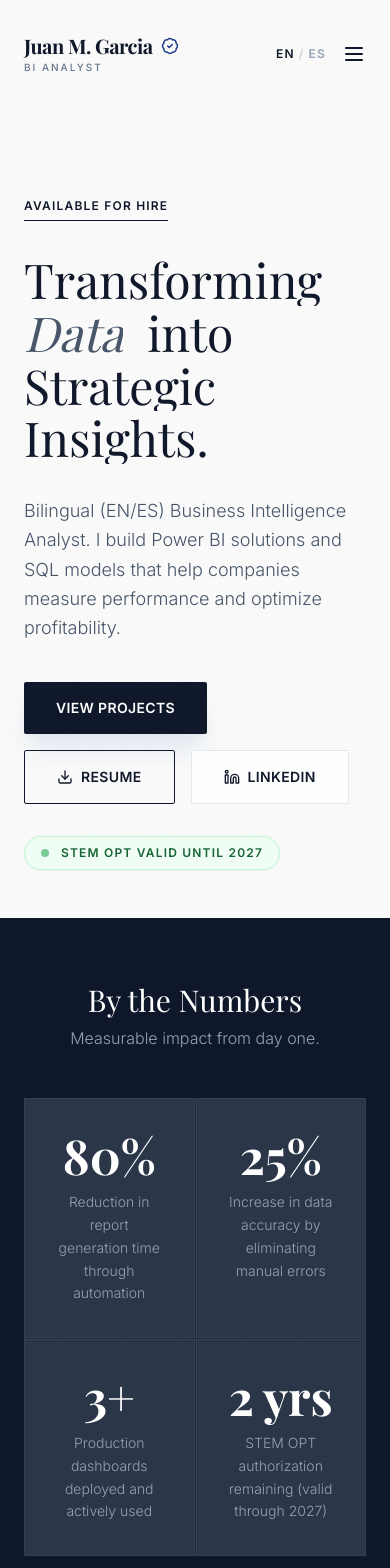
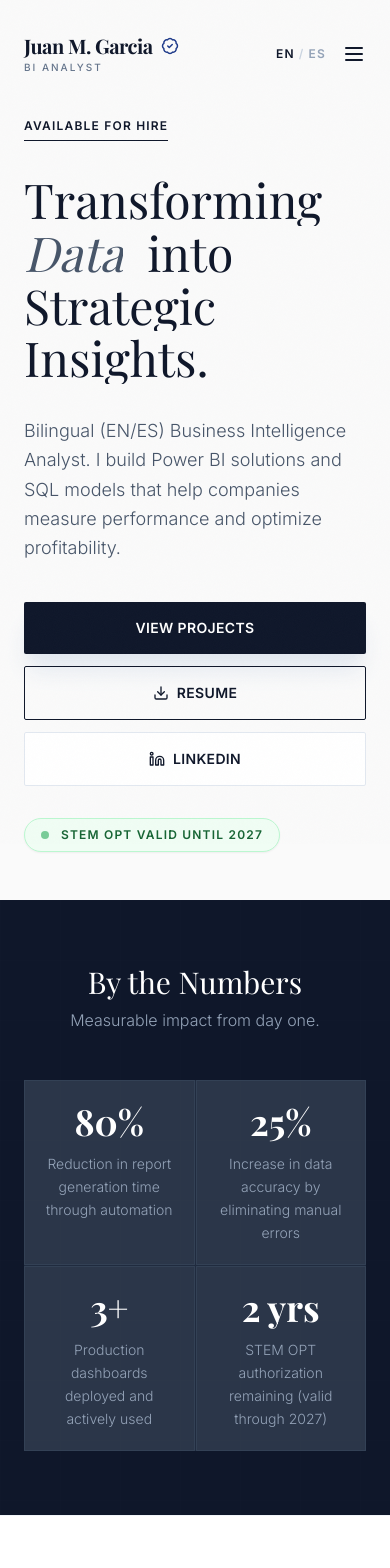
Before and after one commit to juanmaa8/Portfolio, a React (Vite) app: page / in a window 390 px wide. Shown: the top 1568 px of the page. Built offline with nearby package versions, Linux system fonts and the light colour scheme; the HTML template or start-up script is replaced by a standard one; a web font is replaced by a local one.

Commit message:
Update App.tsx

```diff
--- a/src/App.tsx
+++ b/src/App.tsx
@@ -64,17 +64,17 @@ const content = {
         impactBadges:["Automated Reporting","Margin Analysis","SQL Integration"], tags:["Power BI","SQL Server","Sage ERP","DAX"],
         gallery:["/images/dashboard-main.png","/images/regional-map.png","/images/product-analysis.png","/images/customer-trends.png","/images/alerts.png","/images/data-model.png"],
         shortDesc:"Built a central Power BI dashboard connected directly to SQL to track domestic vs. international sales in real time. First time the company had visibility into real per-product margins.",
-        challenge:"The company was running entirely on manual Excel reports. No visibility into SKU-level profitability, no consolidated view of international vs domestic sales — everything was slow and error-prone.",
+        challenge:"The company was running entirely on manual Excel reports. No visibility into SKU-level profitability, no consolidated view of international vs domestic sales. Everything was slow and error-prone.",
         solution:"Connected the Sage ERP to a SQL database to normalize the data, then built a Power BI dashboard with automated refresh. Used DAX measures to calculate real margins per SKU and set up alerts for key thresholds.",
-        results:["Cut manual reporting time by 80% through full automation.","Improved data accuracy by 25%+ by eliminating manual entry errors.","Gave the team real-time visibility into margins — directly used for pricing and purchasing decisions."],
+        results:["Cut manual reporting time by 80% through full automation.","Improved data accuracy by 25%+ by eliminating manual entry errors.","Gave the team real-time visibility into margins. Directly used for pricing and purchasing decisions."],
         stack:["SQL Server","Power BI","DAX","Sage ERP"],
         disclaimer:"Visuals shown use anonymized data and representative mock figures to protect business confidentiality." },
       { id:2, category:"DATA GOVERNANCE", title:"BI Usage Tracking System", client:"Internal Initiative", metrics:"Adoption Metrics",
         impactBadges:["Usage Analysis","Report Optimization","KQL"], tags:["KQL","Azure Logs","Power BI Service"],
         gallery:["/images/engagement-KQL.png","/images/adopcion-KQL.png","/images/code-KQL.png"],
-        shortDesc:"Built an internal tracking system using KQL to measure how often reports were actually being used — and by whom.",
+        shortDesc:"Built an internal tracking system using KQL to measure how often reports were actually being used, and by whom.",
         challenge:"We had no idea which reports were useful and which weren't. Hard to justify time spent on analytics without knowing if anyone was using them.",
-        solution:"Wrote KQL scripts to analyze Power BI Activity Logs in Azure. Built a view that showed report usage by user, frequency, and department — treated the analytics function itself as a product.",
+        solution:"Wrote KQL scripts to analyze Power BI Activity Logs in Azure. Built a view that showed report usage by user, frequency, and department. Treated the analytics function itself as a product.",
         results:["Measured report engagement across all departments.","Identified underutilized reports and dropped maintenance on them.","Gave leadership data to support BI investment decisions."],
         stack:["KQL","Azure Log Analytics","Power BI Service"] },
       { id:3, category:"PROCESS DOCUMENTATION", title:"Operations & Request Management", client:"Workflow Optimization", metrics:"Workflow Efficiency",
@@ -87,7 +87,7 @@ const content = {
         stack:["Notion","SOP Writing","Task Management"] }
     ],
     experienceList: [
-      { role:"Business & BI Analyst", company:"AMG Global Distribution", location:"Miami, FL", period:"Sep 2024 – Present", desc:"Built the company's BI infrastructure from scratch — replaced manual Excel workflows with an automated SQL + Power BI system that cut reporting time by 80%. Created a profitability model to track margin at the SKU level, improving data accuracy by 25%. Worked closely with Sales and IT to define KPIs for inventory and revenue tracking." },
+      { role:"Business & BI Analyst", company:"AMG Global Distribution", location:"Miami, FL", period:"Sep 2024 – Present", desc:"Built the company's BI infrastructure from scratch. Replaced manual Excel workflows with an automated SQL + Power BI system that cut reporting time by 80%. Created a profitability model to track margin at the SKU level, improving data accuracy by 25%. Worked closely with Sales and IT to define KPIs for inventory and revenue tracking." },
       { role:"IT Assistant & SQL Report Writer — Intern", company:"Missouri Valley College", location:"Marshall, MO", period:"Jan 2024 – May 2024", desc:"Wrote and optimized SQL queries for the Argos BI system, improving data accuracy and report speed by 15%. Documented IT support workflows and troubleshooting guides, reducing resolution time for 100+ users." }
     ]
   },
@@ -141,15 +141,15 @@ const content = {
         impactBadges:["Reportes Automatizados","Análisis de Margen","Integración SQL"], tags:["Power BI","SQL Server","Sage ERP","DAX"],
         gallery:["/images/dashboard-main.png","/images/regional-map.png","/images/product-analysis.png","/images/customer-trends.png","/images/alerts.png","/images/data-model.png"],
         shortDesc:"Construí un dashboard central en Power BI conectado directamente a SQL para rastrear ventas domésticas e internacionales en tiempo real. Primera vez que la empresa tuvo visibilidad real sobre márgenes por producto.",
-        challenge:"La empresa funcionaba con reportes manuales en Excel. Sin visibilidad sobre rentabilidad por SKU, sin vista consolidada de ventas internacionales — todo era lento y propenso a errores.",
+        challenge:"La empresa funcionaba con reportes manuales en Excel. Sin visibilidad sobre rentabilidad por SKU, sin vista consolidada de ventas internacionales. Todo era lento y propenso a errores.",
         solution:"Conecté el ERP Sage a una base de datos SQL para normalizar los datos, luego construí un dashboard en Power BI con actualización automática. Usé medidas DAX para calcular márgenes reales por SKU y configuré alertas para umbrales clave.",
-        results:["Reduje el tiempo de reporte manual en un 80% mediante automatización completa.","Mejoré la precisión de los datos en más del 25% al eliminar errores manuales.","Di al equipo visibilidad en tiempo real sobre márgenes — usado directamente para decisiones de precios y compras."],
+        results:["Reduje el tiempo de reporte manual en un 80% mediante automatización completa.","Mejoré la precisión de los datos en más del 25% al eliminar errores manuales.","Di al equipo visibilidad en tiempo real sobre márgenes. Usado directamente para decisiones de precios y compras."],
         stack:["SQL Server","Power BI","DAX","Sage ERP"],
         disclaimer:"Los visuales mostrados usan datos anonimizados y cifras representativas para proteger la confidencialidad del negocio." },
       { id:2, category:"GOBERNANZA DE DATOS", title:"Sistema de Rastreo de Uso de BI", client:"Iniciativa Interna", metrics:"Métricas de Adopción",
         impactBadges:["Análisis de Uso","Optimización de Reportes","KQL"], tags:["KQL","Azure Logs","Power BI Service"],
         gallery:["/images/engagement-KQL.png","/images/adopcion-KQL.png","/images/code-KQL.png"],
-        shortDesc:"Construí un sistema de seguimiento interno usando KQL para medir con qué frecuencia se usaban los reportes — y quién los usaba.",
+        shortDesc:"Construí un sistema de seguimiento interno usando KQL para medir con qué frecuencia se usaban los reportes y quién los usaba.",
         challenge:"No teníamos idea de qué reportes eran útiles y cuáles no. Era difícil justificar el tiempo dedicado a analytics sin saber si alguien los usaba.",
         solution:"Escribí scripts KQL para analizar los Logs de Actividad de Power BI en Azure. Construí una vista que mostraba el uso de reportes por usuario, frecuencia y departamento.",
         results:["Medí el uso de reportes en todos los departamentos.","Identifiqué reportes sin uso y dejé de mantenerlos.","Di a liderazgo datos para apoyar decisiones de inversión en BI."],
@@ -164,7 +164,7 @@ const content = {
         stack:["Notion","Escritura de SOPs","Gestión de Tareas"] }
     ],
     experienceList:[
-      { role:"Business & BI Analyst", company:"AMG Global Distribution", location:"Miami, FL", period:"Sep 2024 – Actualidad", desc:"Construí la infraestructura de BI de la empresa desde cero — reemplacé flujos manuales de Excel con un sistema automatizado SQL + Power BI que redujo el tiempo de reporte en un 80%. Creé un modelo de rentabilidad para rastrear márgenes por SKU, mejorando la precisión de datos en un 25%. Trabajé con Sales e IT para definir KPIs de inventario y seguimiento de ingresos." },
+      { role:"Business & BI Analyst", company:"AMG Global Distribution", location:"Miami, FL", period:"Sep 2024 – Actualidad", desc:"Construí la infraestructura de BI de la empresa desde cero. Reemplacé flujos manuales de Excel con un sistema automatizado SQL + Power BI que redujo el tiempo de reporte en un 80%. Creé un modelo de rentabilidad para rastrear márgenes por SKU, mejorando la precisión de datos en un 25%. Trabajé con Sales e IT para definir KPIs de inventario y seguimiento de ingresos." },
       { role:"Asistente IT y Escritor de Reportes SQL — Pasante", company:"Missouri Valley College", location:"Marshall, MO", period:"Ene 2024 – May 2024", desc:"Escribí y optimicé queries SQL para el sistema Argos BI, mejorando la precisión y velocidad de reportes en un 15%. Documenté flujos de soporte IT y guías de resolución de problemas, reduciendo el tiempo de respuesta para más de 100 usuarios." }
     ]
   }
@@ -328,11 +328,11 @@ const MagBtn: React.FC<{ children: React.ReactNode; className?: string; onClick?
 const MetricCard: React.FC<{ value:number; suffix:string; label:string; delay:number; inView:boolean }> = ({ value,suffix,label,delay,inView }) => {
   const c = useCountUp(value, 1800, inView);
   return (
-    <div className={`reveal text-center p-8 border border-slate-700 bg-white/5
+    <div className={`reveal text-center p-5 md:p-8 border border-slate-700 bg-white/5
         hover:bg-white/10 hover:border-blue-400/30 transition-all duration-500 group
         ${inView?"visible":""}`}
       style={{ transitionDelay:`${delay}ms` }}>
-      <div className="font-serif text-5xl md:text-6xl font-bold text-white mb-3 group-hover:text-blue-300 transition-colors tabular-nums">
+      <div className="font-serif text-4xl md:text-6xl font-bold text-white mb-3 group-hover:text-blue-300 transition-colors tabular-nums">
         {c}{suffix}
       </div>
       <p className="text-sm text-slate-400 font-light leading-relaxed">{label}</p>
@@ -501,7 +501,7 @@ const Portfolio: React.FC = () => {
       )}
 
       {/* HERO */}
-      <section id="hero" className="pt-48 pb-12 px-6 md:px-12 relative overflow-hidden">
+      <section id="hero" className="pt-28 md:pt-48 pb-12 px-6 md:px-12 relative overflow-hidden">
         <div className="absolute top-0 right-0 w-[600px] h-[600px] bg-blue-50 rounded-full blur-[120px] -z-10 opacity-60 mix-blend-multiply" />
         <div className="absolute bottom-0 left-0 w-[300px] h-[300px] bg-slate-100 rounded-full blur-[80px] -z-10 opacity-40" />
 
@@ -519,17 +519,17 @@ const Portfolio: React.FC = () => {
                 {t.hero.desc}
               </p>
 
-              <div className="flex flex-wrap gap-4 opacity-0 animate-fade-in" style={{animationDelay:"1100ms",animationFillMode:"forwards"}}>
+              <div className="flex flex-col sm:flex-row flex-wrap gap-3 sm:gap-4 opacity-0 animate-fade-in" style={{animationDelay:"1100ms",animationFillMode:"forwards"}}>
                 <MagBtn onClick={()=>go("work")}
-                  className="px-8 py-4 bg-slate-900 text-white text-sm font-bold tracking-wide uppercase hover:bg-blue-900 transition-all rounded-sm shadow-xl shadow-slate-200">
+                  className="w-full sm:w-auto px-8 py-4 bg-slate-900 text-white text-sm font-bold tracking-wide uppercase hover:bg-blue-900 transition-all rounded-sm shadow-xl shadow-slate-200 text-center justify-center">
                   {t.hero.btnWork}
                 </MagBtn>
-                <a href="/files/Juan_Manuel_Garcia_Resume.pdf" target="_blank" rel="noopener noreferrer"
-                  className="magnetic px-8 py-4 border border-slate-900 text-slate-900 text-sm font-bold tracking-wide uppercase hover:bg-slate-900 hover:text-white transition-all rounded-sm flex items-center gap-2">
+                <a href="/files/Juan_Manuel_Garcia_Resume.pdf" target="_blank" rel="noopener noreferrer" download="Juan_Manuel_Garcia_Resume.pdf"
+                  className="magnetic w-full sm:w-auto px-8 py-4 border border-slate-900 text-slate-900 text-sm font-bold tracking-wide uppercase hover:bg-slate-900 hover:text-white transition-all rounded-sm flex items-center justify-center gap-2">
                   <Download size={16}/> {t.hero.btnResume}
                 </a>
                 <a href="https://www.linkedin.com/in/juanmanuelgarcia-bi" target="_blank" rel="noreferrer"
-                  className="magnetic px-8 py-4 border border-slate-200 bg-white text-slate-900 text-sm font-bold tracking-wide uppercase hover:border-slate-400 transition-all rounded-sm flex items-center gap-2">
+                  className="magnetic w-full sm:w-auto px-8 py-4 border border-slate-200 bg-white text-slate-900 text-sm font-bold tracking-wide uppercase hover:border-slate-400 transition-all rounded-sm flex items-center justify-center gap-2">
                   <Linkedin size={16}/> LinkedIn
                 </a>
               </div>
@@ -632,7 +632,7 @@ const Portfolio: React.FC = () => {
                 {t.experience.title.split(" ")[0]}<br/>{t.experience.title.split(" ").slice(1).join(" ")}
               </h2>
               <p className={`reveal-left font-sans text-sm text-slate-500 leading-relaxed mb-8 ${xpR.visible?"visible":""}`} style={{transitionDelay:"100ms"}}>{t.experience.subtitle}</p>
-              <a href="/files/Juan_Manuel_Garcia_Resume.pdf" target="_blank" rel="noopener noreferrer"
+              <a href="/files/Juan_Manuel_Garcia_Resume.pdf" target="_blank" rel="noopener noreferrer" download="Juan_Manuel_Garcia_Resume.pdf"
                 className={`reveal-left inline-flex items-center gap-2 text-xs font-bold uppercase tracking-widest text-slate-900 border-b border-slate-200 pb-1 hover:border-slate-900 transition-all ${xpR.visible?"visible":""}`}
                 style={{transitionDelay:"200ms"}}>
                 <Download size={14}/> {t.experience.download}
@@ -716,7 +716,7 @@ const Portfolio: React.FC = () => {
                 </div>
                 <ArrowUpRight size={18} className="text-slate-400 group-hover:text-white transition-colors"/>
               </a>
-              <a href="/files/Juan_Manuel_Garcia_Resume.pdf" target="_blank" rel="noopener noreferrer"
+              <a href="/files/Juan_Manuel_Garcia_Resume.pdf" target="_blank" rel="noopener noreferrer" download="Juan_Manuel_Garcia_Resume.pdf"
                 className="group card-lift flex items-center justify-between px-8 py-6 border border-slate-200 text-slate-700 hover:border-slate-400 bg-[#FAFAFA] transition-all duration-300 rounded-sm">
                 <div className="flex items-center gap-4"><Download size={20}/>
                   <div><div className="font-bold text-sm uppercase tracking-widest">{t.experience.download}</div><div className="text-slate-400 text-xs mt-1 font-light">PDF · Updated 2025</div></div>
@@ -772,7 +772,7 @@ const Portfolio: React.FC = () => {
           <div className="bg-white w-full max-w-6xl h-full md:h-auto md:max-h-[95vh] overflow-y-auto shadow-2xl flex flex-col lg:flex-row relative animate-fade-in rounded-none md:rounded-sm">
             <button onClick={closeModal} className="fixed top-4 right-4 md:absolute md:top-4 md:right-4 z-50 p-2 bg-white/90 hover:bg-slate-100 rounded-full transition-colors text-slate-900 shadow-lg border border-slate-200 md:border-transparent"><X size={20}/></button>
 
-            <div className="lg:w-3/5 bg-[#F0F2F5] relative h-[40vh] md:h-auto md:min-h-[400px] flex-shrink-0 flex items-center justify-center p-8">
+            <div className="lg:w-3/5 bg-[#F0F2F5] relative h-[32vh] md:h-[45vh] lg:h-auto lg:min-h-[400px] flex-shrink-0 flex items-center justify-center p-4 md:p-8">
               <div className="w-full h-full flex items-center justify-center relative shadow-2xl bg-white rounded-sm overflow-hidden border border-slate-200 group cursor-zoom-in"
                 onClick={()=>setZoom(true)}>
                 <div className="absolute inset-0 bg-slate-900/0 group-hover:bg-slate-900/10 transition-colors z-10 flex items-center justify-center pointer-events-none">
@@ -799,7 +799,7 @@ const Portfolio: React.FC = () => {
               </div>
             </div>
 
-            <div className="lg:w-2/5 p-10 md:p-12 bg-white overflow-y-auto">
+            <div className="lg:w-2/5 p-6 md:p-10 lg:p-12 bg-white overflow-y-auto">
               <div className="mb-6 pb-6 border-b border-slate-100">
                 <div className="text-[10px] font-bold text-blue-900 uppercase tracking-[0.2em] mb-3">{project.client}</div>
                 <h2 className="font-serif text-3xl md:text-4xl text-slate-900 mb-4">{project.title}</h2>
```
